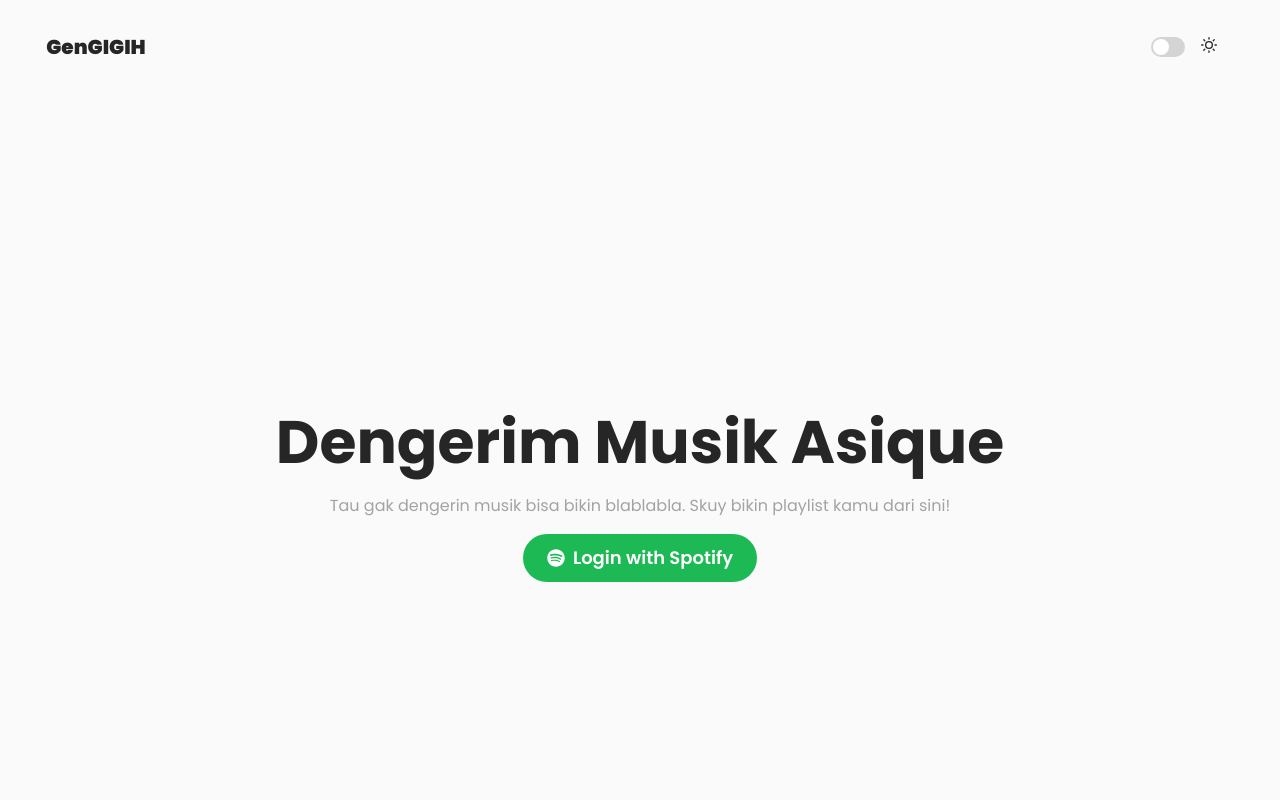
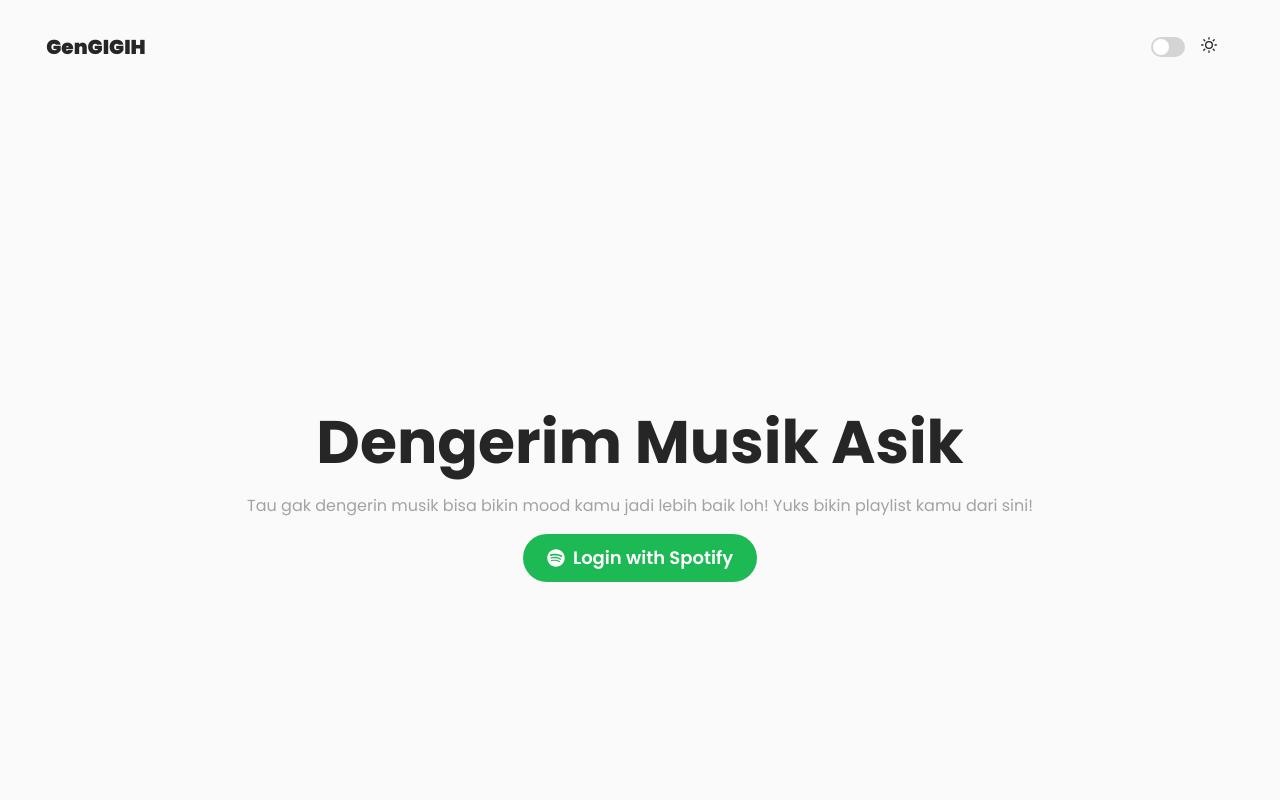
Before and after one commit to koentjoroo/generasi-gigih-final-project, a React (Create React App) app: page / in a window 1280 px wide. Shown: the top 800 px of the page. Built offline with nearby package versions, Linux system fonts and the light colour scheme.

Commit message:
fix: landing page headline text

```diff
--- a/src/pages/landing.tsx
+++ b/src/pages/landing.tsx
@@ -10,8 +10,8 @@ const Landing = () => {
   return (
     <Box maxW="100vw">
       <Flex as={'main'} minH="100vh" p={'2rem'} direction={'column'} justify={'center'} textAlign={'center'}>
-        <Heading as={'h1'} fontSize={'6xl'}>Dengerim Musik Asique</Heading>
-        <Text my={4} color={'gray.400'}>Tau gak dengerin musik bisa bikin blablabla. Skuy bikin playlist kamu dari sini!</Text>
+        <Heading as={'h1'} fontSize={'6xl'}>Dengerim Musik Asik</Heading>
+        <Text my={4} color={'gray.400'}>Tau gak dengerin musik bisa bikin mood kamu jadi lebih baik loh! Yuks bikin playlist kamu dari sini!</Text>
         <Box>
           <Button size={'lg'} leftIcon={<FaSpotify />} onClick={authorize}>Login with Spotify</Button>
         </Box>
```
